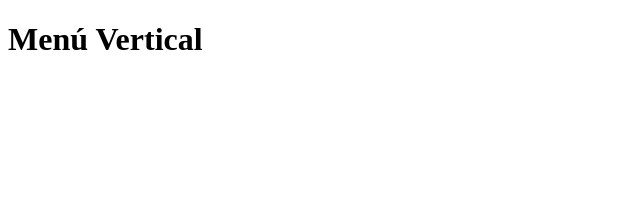
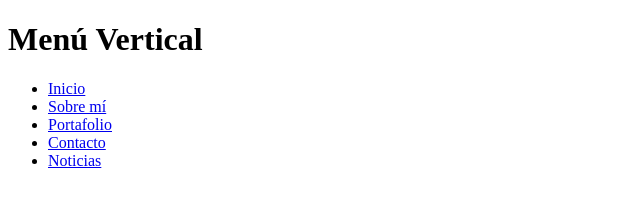
Before and after one commit to rocioqm/menu-vertical, a plain HTML site: page index.html in a window 1280 px wide. Shown: the whole page, without its empty margins (0-640 px from the left). Drawn offline with Linux system fonts and the light colour scheme.

Commit message:
index terminado

```diff
--- a/index.html
+++ b/index.html
@@ -6,6 +6,12 @@
 </head>
 <body>
   <h1>Menú Vertical</h1>
-
+  <ul>
+    <li><a href="http://laboratoria.la" target="_blank">Inicio</a></li>
+    <li><a href="https://www.facebook.com/chio.qm" target="_blank">Sobre mí</a></li>
+    <li><a href="https://youtu.be/V1UjcMbSnBc" target="_blank">Portafolio</a></li>
+    <li><a href="https://peru21.pe/emprendedores/conoce-estudiantes-representaran-peru-competencia-mundial-emprendimiento-social-62512" target="_blank">Contacto</a></li>
+    <li><a href="http://www.unmsm.edu.pe/noticias/ver/sanmarquinos-ganaron-hult-prize-peru-y-competiran-en-regionales" target="_blank">Noticias</a></li>
+  </ul>
 </body>
 </html>
```
